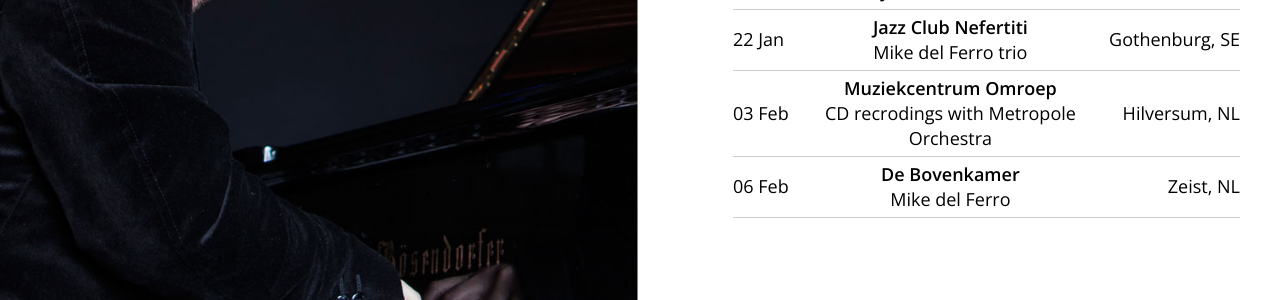
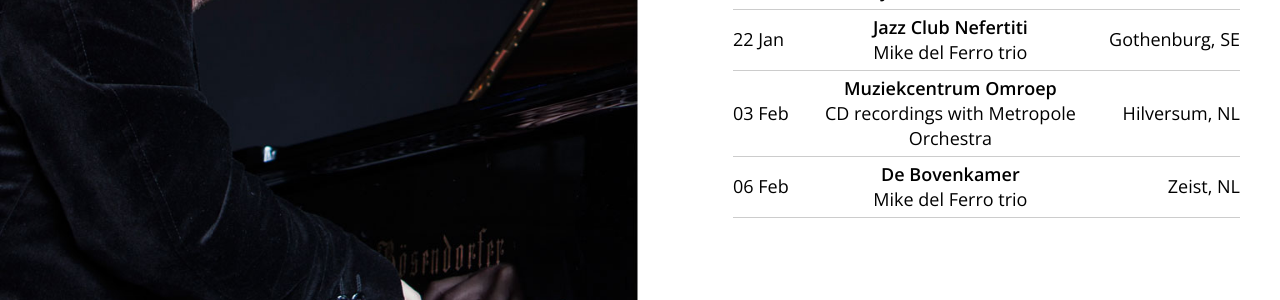
Before and after one commit to mikedelferro/website, a Jekyll site: the page built from agenda.html, in a window 1280 px wide. Shown: the part 410-710 px from the top of the page. Built offline with Jekyll 4.4.1, drawn with Linux system fonts in a browser that asks for light colours; nearby versions of some CDN libraries.

Commit message:
Updated '_config.yml' via CloudCannon

```diff
--- a/_config.yml
+++ b/_config.yml
@@ -9,12 +9,12 @@ gigs:
     location: 'Gothenburg, SE'
     venue: Jazz Club Nefertiti
     url: ''
-  - title: CD recrodings with Metropole Orchestra
+  - title: CD recordings with Metropole Orchestra
     date: 2016-02-03T10:00:00.000Z
     location: 'Hilversum, NL'
     venue: Muziekcentrum Omroep
     url: ''
-  - title: Mike del Ferro
+  - title: Mike del Ferro trio
     date: 2016-02-06T08:00:00.000Z
     location: 'Zeist, NL'
     venue: De Bovenkamer
```
